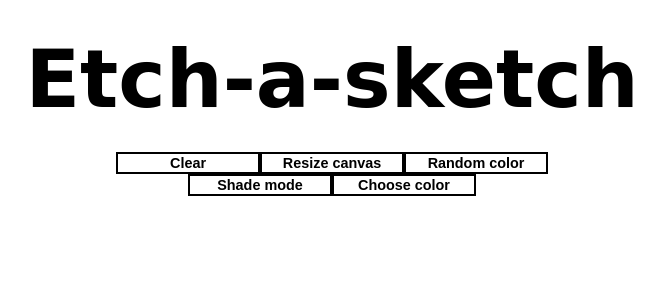
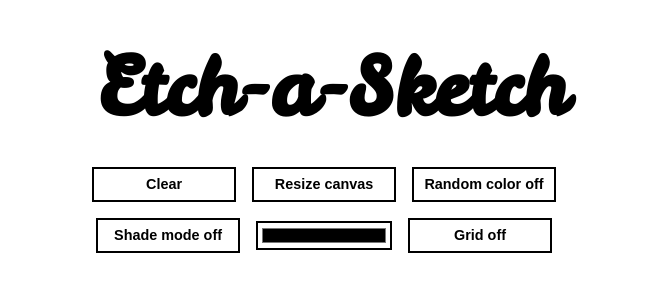
Before and after one commit to JohnJohnCode/etch-a-sketch, a plain HTML site: page index.html in a window 1280 px wide. Shown: the whole page, without its empty margins (308-972 px from the left). Drawn offline with Linux system fonts and the light colour scheme.

Commit message:
Add google font and color button

```diff
--- a/index.html
+++ b/index.html
@@ -3,15 +3,17 @@
 <head>
   <title>Etch-a-sketch!</title>
   <link rel="stylesheet" type="text/css" href="css/style.css"/>
+  <link href="https://fonts.googleapis.com/css?family=Leckerli+One&display=swap" rel="stylesheet">
 </head>
 <body>
-    <h1 id="header">Etch-a-sketch</h1>
+    <h1 id="header">Etch-a-Sketch</h1>
     <div id="btnContainer">
-      <button id="btnClear">Clear</button>
-      <button id="btnResize">Resize canvas</button>
-      <button id="btnRandom">Random color</button>
-      <button id="btnShade">Shade mode</button>
-      <button id="btnChoose">Choose color</button>
+      <button class="btnFlexItem" id="btnClear">Clear</button>
+      <button class="btnFlexItem" id="btnResize">Resize canvas</button>
+      <button class="btnFlexItem" id="btnRandom">Random color off</button>
+      <button class="btnFlexItem" id="btnShade">Shade mode off</button>
+      <input id="btnColor" class="btnFlexItem" type="color">
+      <button class="btnFlexItem" id="btnGrid">Grid off</button>
     </div>
     <div id="container">
 
```
